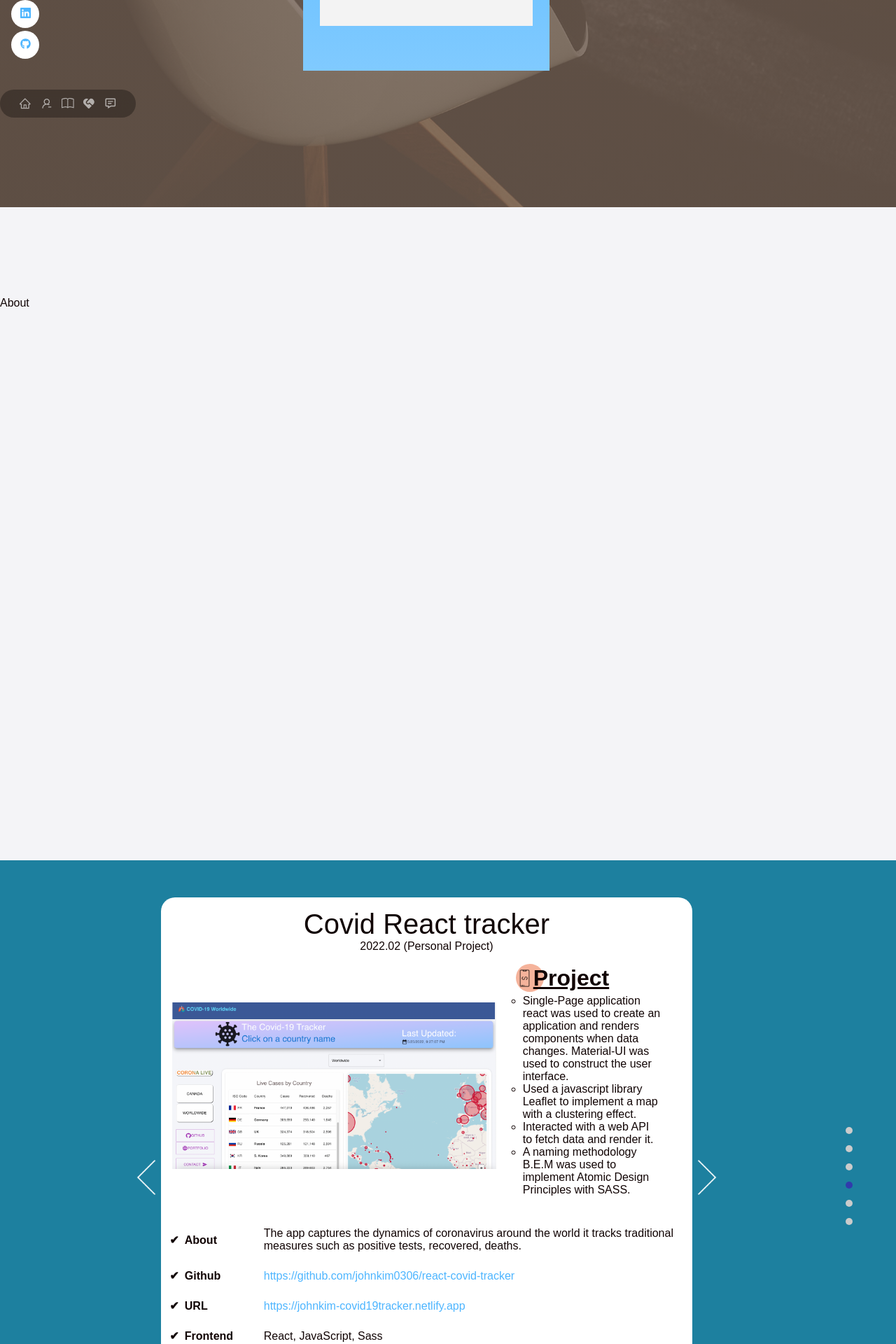
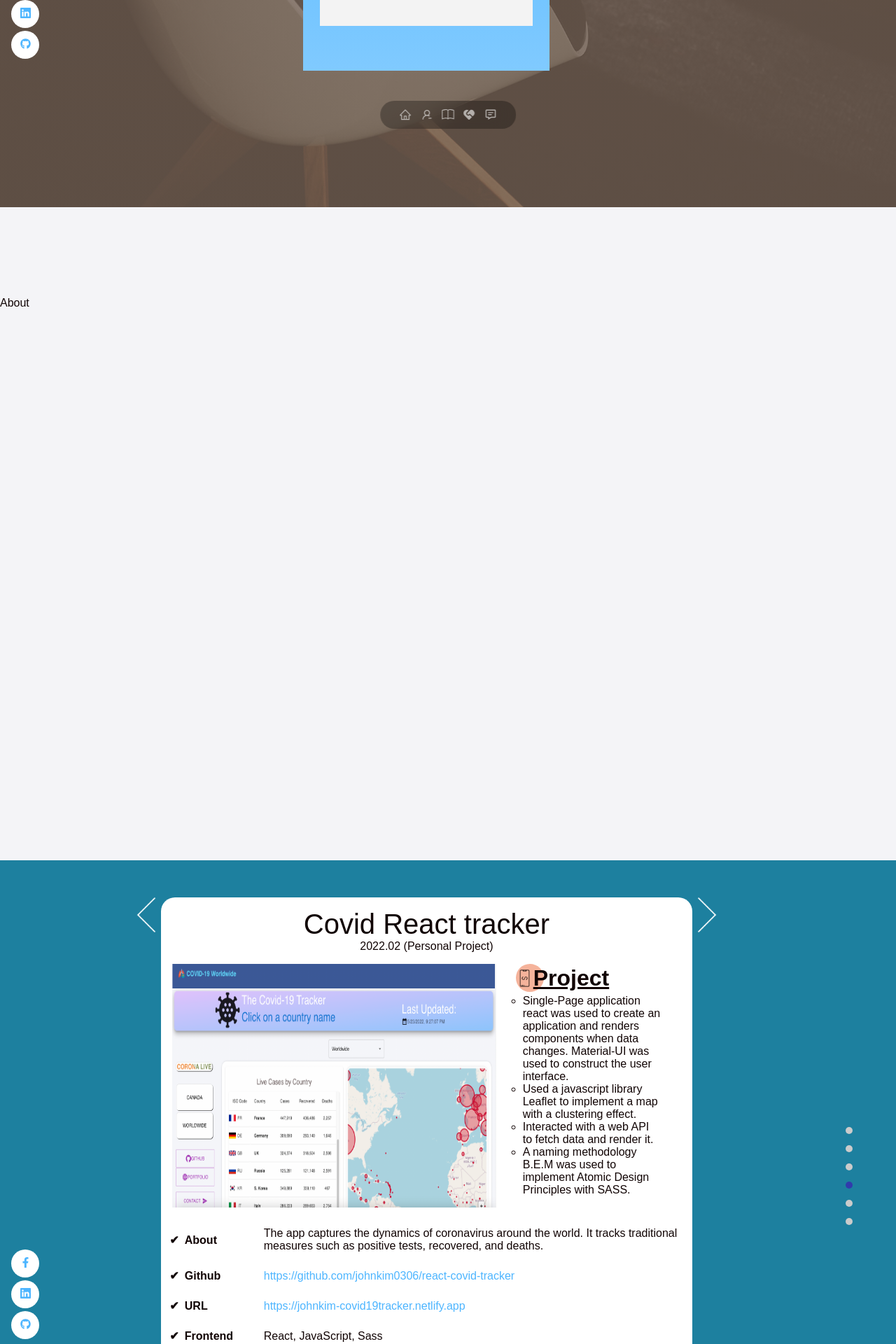
Before and after one commit to johnkim0306/Personal-Website, a React (Create React App) app in the folder my-app/: page / in a window 1280 px wide. Shown: the part 600-2520 px from the top of the page at 70% size. Built offline with nearby package versions, Linux system fonts and the light colour scheme.

Commit message:
Chagnge the wording of projects component & css changes

```diff
--- a/my-app/src/components/nav/nav.scss
+++ b/my-app/src/components/nav/nav.scss
@@ -7,9 +7,9 @@ nav {
     padding: .7rem 1.7rem;
     z-index: 2;
     position: fixed;
-    left: 50;
-    transform: translateX(-50);
-    bottom: 2rem;
+    left: 50%;
+    transform: translateX(-50%);
+    bottom: 1rem;
     display: flex;
     gap: .8rem;
     border-radius: 3rem;
--- a/my-app/src/components/project/Project.jsx
+++ b/my-app/src/components/project/Project.jsx
@@ -79,7 +79,7 @@ const Project = () => {
                                             About
                                         </div>
                                         <div className="item__footer--value">
-                                            <p>The app captures the dynamics of coronavirus around the world it tracks traditional measures such as positive tests, recovered, deaths.</p>
+                                            <p>The app captures the dynamics of coronavirus around the world. It tracks traditional measures such as positive tests, recovered, and deaths.</p>
                                         </div>
                                     </div>
                                     <div className="item__footer-description">
--- a/my-app/src/components/project/project.scss
+++ b/my-app/src/components/project/project.scss
@@ -7,7 +7,7 @@
   //background-color: $color-primary-variant;
 
   display: flex;
-  align-items: center;
+  //align-items: center;
   justify-content: center;
   position: relative;
 }
```
